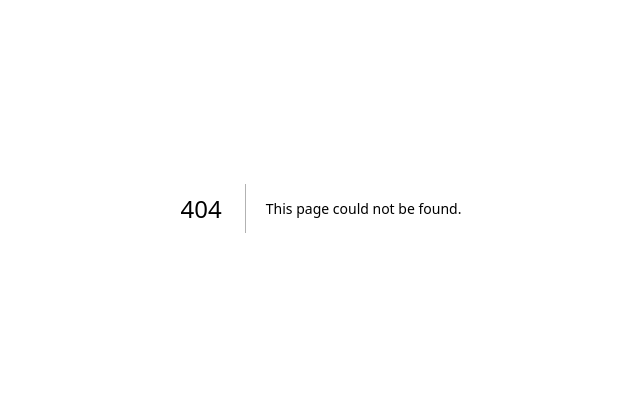
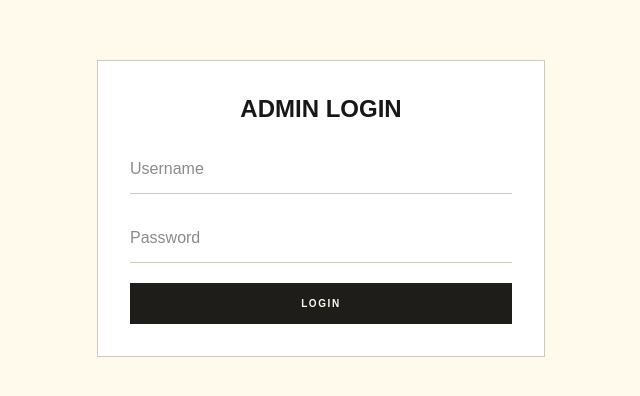
Before and after one commit to Besidethewall/BIGDEAL, a Next.js app: page /admin/login in a window 1280 px wide. Before the commit this address had no page. Shown: the part 192-588 px from the top of the page, without its empty margins (319-959 px from the left). Built offline with nearby package versions, Linux system fonts and the light colour scheme.

Commit message:
add admin login flow

```diff
--- /dev/null
+++ b/app/admin/login/page.tsx
@@ -0,0 +1,65 @@
+"use client";
+
+import { useState } from "react";
+import { useRouter } from "next/navigation";
+
+export default function AdminLoginPage() {
+  const router = useRouter();
+  const [username, setUsername] = useState("");
+  const [password, setPassword] = useState("");
+  const [error, setError] = useState("");
+
+  async function handleSubmit(event: React.FormEvent<HTMLFormElement>) {
+    event.preventDefault();
+
+    const response = await fetch("/api/admin/login", {
+      method: "POST",
+      headers: { "Content-Type": "application/json" },
+      body: JSON.stringify({ username, password }),
+    });
+
+    if (!response.ok) {
+      const data = await response.json();
+      setError(data.error || "Login failed.");
+      return;
+    }
+
+    router.push("/admin");
+    router.refresh();
+  }
+
+  return (
+    <main className="flex min-h-screen items-center justify-center bg-[#FFFAEB]">
+      <form
+        onSubmit={handleSubmit}
+        className="w-full max-w-md space-y-5 border border-[#CBC9C0] bg-white p-8"
+      >
+        <h1 className="text-center text-2xl font-black">ADMIN LOGIN</h1>
+
+        {error && <p className="text-sm text-red-600">{error}</p>}
+
+        <input
+          value={username}
+          onChange={(event) => setUsername(event.target.value)}
+          placeholder="Username"
+          className="w-full border-b border-[#CBC9C0] bg-transparent py-3 outline-none"
+        />
+
+        <input
+          type="password"
+          value={password}
+          onChange={(event) => setPassword(event.target.value)}
+          placeholder="Password"
+          className="w-full border-b border-[#CBC9C0] bg-transparent py-3 outline-none"
+        />
+
+        <button
+          type="submit"
+          className="w-full border border-[#1F1D1A] bg-[#1F1D1A] px-6 py-3 text-[10px] font-bold tracking-[0.16em] text-[#FFFAEB]"
+        >
+          LOGIN
+        </button>
+      </form>
+    </main>
+  );
+}
--- /dev/null
+++ b/app/api/admin/login/route.ts
@@ -0,0 +1,34 @@
+import { NextResponse } from "next/server";
+
+export async function POST(request: Request) {
+  try {
+    const body = await request.json();
+    const { username, password } = body;
+
+    if (
+      username === process.env.ADMIN_USERNAME &&
+      password === process.env.ADMIN_PASSWORD
+    ) {
+      const response = NextResponse.json({ ok: true });
+
+      response.cookies.set("isAdmin", "true", {
+        httpOnly: true,
+        sameSite: "lax",
+        secure: process.env.NODE_ENV === "production",
+        path: "/",
+      });
+
+      return response;
+    }
+
+    return NextResponse.json(
+      { error: "Invalid admin credentials." },
+      { status: 401 }
+    );
+  } catch (error) {
+    return NextResponse.json(
+      { error: "Failed to login." },
+      { status: 500 }
+    );
+  }
+}
--- /dev/null
+++ b/middleware.ts
@@ -0,0 +1,21 @@
+import { NextRequest, NextResponse } from "next/server";
+
+export function middleware(request: NextRequest) {
+  const { pathname } = request.nextUrl;
+
+  if (!pathname.startsWith("/admin")) {
+    return NextResponse.next();
+  }
+
+  const isAdmin = request.cookies.get("isAdmin")?.value === "true";
+
+  if (!isAdmin) {
+    return NextResponse.redirect(new URL("/", request.url));
+  }
+
+  return NextResponse.next();
+}
+
+export const config = {
+  matcher: ["/admin/:path*"],
+};
```
